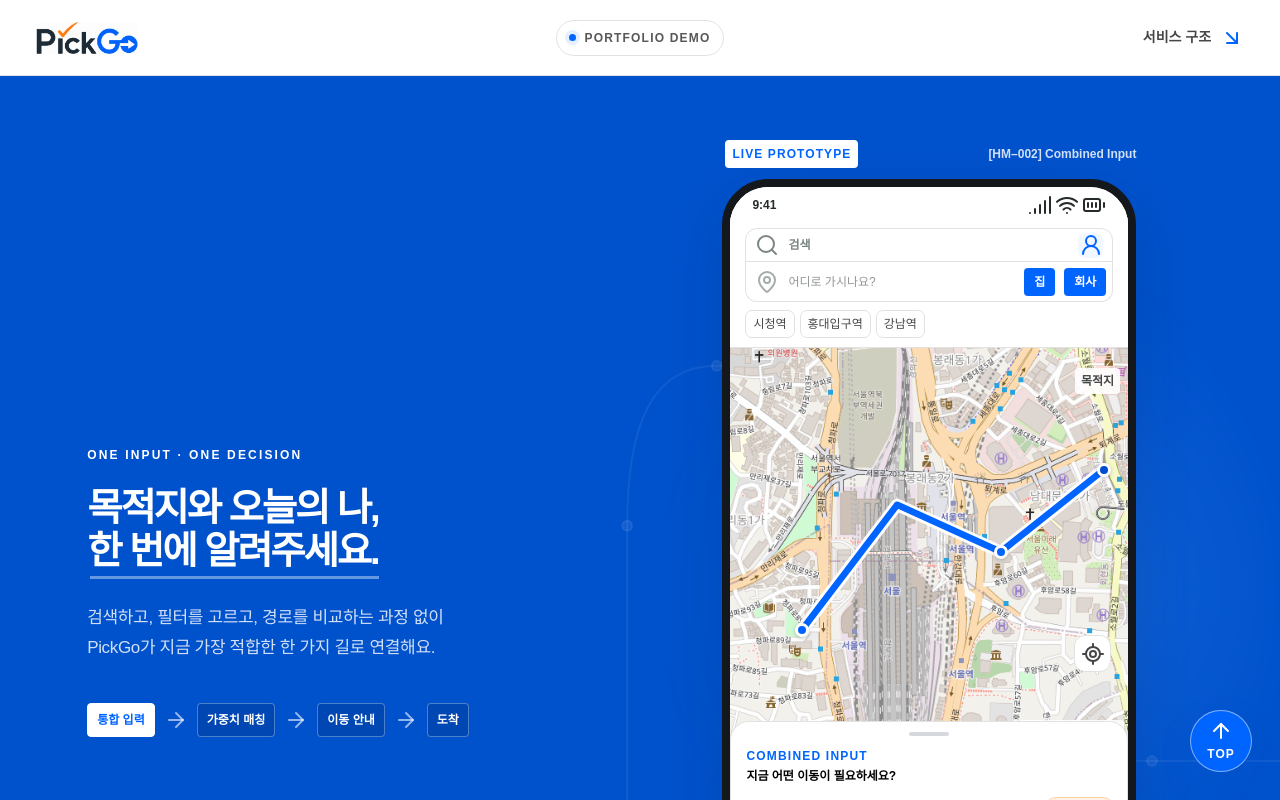
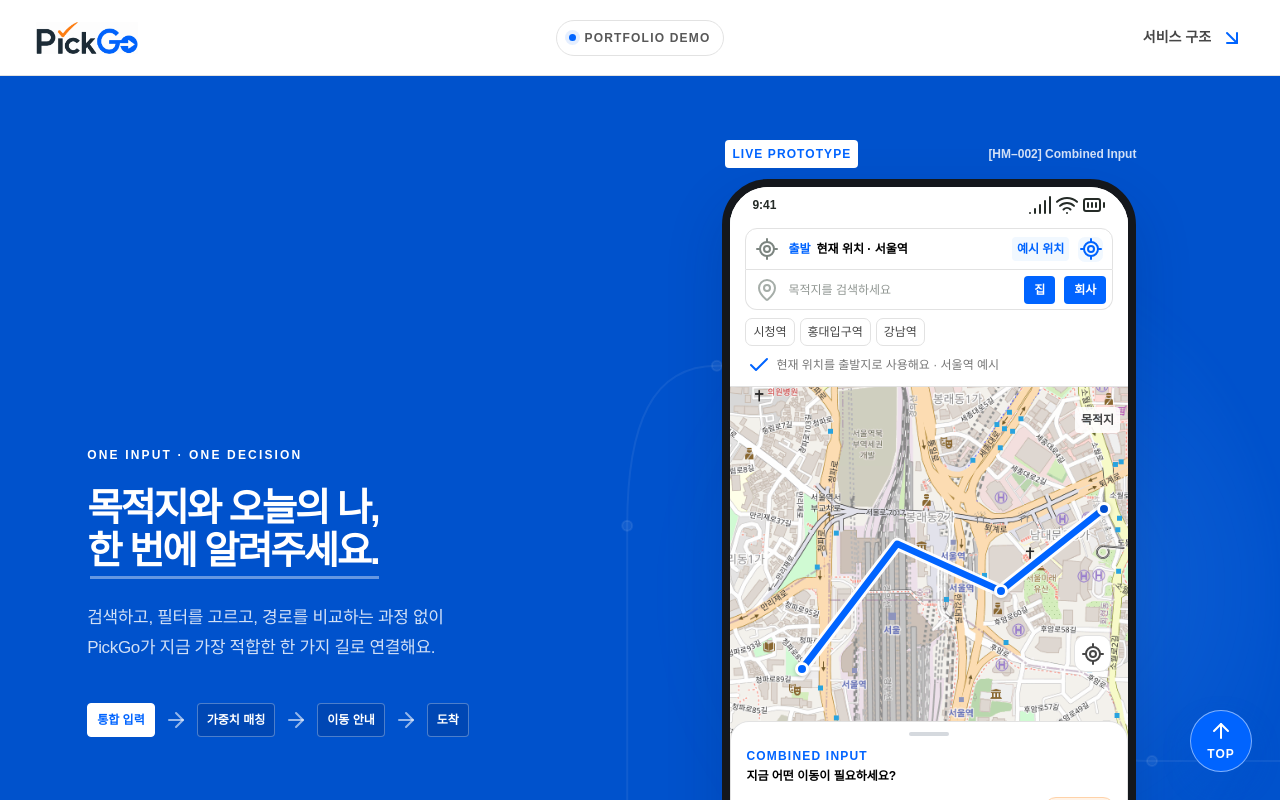
Before and after one commit to jbchboo-choi/pick_go, a Next.js app: page / in a window 1280 px wide. Shown: the top 800 px of the page. Built offline with nearby package versions, Linux system fonts and the light colour scheme.

Commit message:
clarify current location in prototype

```diff
--- a/app/globals.css
+++ b/app/globals.css
@@ -140,9 +140,16 @@
 .prototype-app-screen { min-height:680px; position:relative; overflow:hidden; background:#f5f7f6; }
 .prototype-search-panel { min-height:112px; padding:13px 15px 9px; position:relative; z-index:5; border-bottom:1px solid #dce2de; background:rgba(255,255,255,.97); box-shadow:0 5px 16px rgba(35,59,45,.07); }
 .prototype-search-row,.prototype-destination-row { display:flex; align-items:center; gap:9px; }
-.prototype-search-row { height:34px; padding:0 9px; border:1px solid #cfd5d1; border-radius:10px 10px 0 0; color:#7c8580; }
+.prototype-search-row { min-height:42px; padding:5px 9px; border:1px solid #cfd5d1; border-radius:10px 10px 0 0; color:#7c8580; }
 .prototype-search-row>span { font-size:18px; transform:rotate(-15deg); }.prototype-search-row strong { flex:1; font-size:12px; font-weight:600; }.prototype-search-row button { width:25px; height:25px; border:0; border-radius:7px; background:#e7ece9; color:#77827b; font-size:12px; font-weight:800; cursor:pointer; }
+.prototype-origin-copy { min-width:0; flex:1; display:grid; grid-template-columns:auto 1fr auto; align-items:center; gap:6px; }
+.prototype-origin-copy small { color:var(--primary); font-size:12px; font-weight:800; }
+.prototype-origin-copy strong { min-width:0; overflow:hidden; color:var(--ink); text-overflow:ellipsis; white-space:nowrap; }
+.prototype-origin-copy b { padding:3px 5px; border-radius:4px; background:var(--surface-blue); color:var(--primary); font-size:12px; white-space:nowrap; }
 .prototype-destination-row { height:40px; padding:0 6px 0 9px; border:1px solid #cfd5d1; border-top:0; border-radius:0 0 10px 10px; }.prototype-destination-row>span { color:#a5ada8; font-size:12px; }.prototype-destination-row input { min-width:0; flex:1; border:0; outline:0; background:transparent; color:#263129; font-size:12px; }.prototype-destination-row button { height:28px; padding:0 10px; border:0; border-radius:7px; background:#2682c5; color:white; font-size:12px; font-weight:750; cursor:pointer; }.prototype-quick-row { padding-top:8px; display:flex; gap:5px; }.prototype-quick-row button { padding:4px 7px; border:1px solid #d9dedb; border-radius:7px; background:#f7f9f7; color:#6d7870; font-size:12px; cursor:pointer; }
+.prototype-location-note { margin:7px 2px 0; display:flex; align-items:center; gap:5px; color:var(--muted-alt); font-size:12px; line-height:1.4; }
+.prototype-location-note svg { width:14px; height:14px; flex:0 0 14px; color:var(--primary); }
+.prototype-location-note.checked { color:var(--mint); }
 .coded-route-map { position:relative; overflow:hidden; background-color:#e8ebea; background-image:linear-gradient(31deg,transparent 46%,rgba(255,255,255,.94) 47%,rgba(255,255,255,.94) 54%,transparent 55%),linear-gradient(118deg,transparent 41%,rgba(255,255,255,.82) 42%,rgba(255,255,255,.82) 50%,transparent 51%); }
 .home-prototype>.coded-route-map { height:392px; }.coded-road { position:absolute; display:block; border:1px solid #d1d6d3; border-radius:30px; background:#f9faf9; }.coded-road.road-one { width:125%; height:21px; left:-13%; top:24%; transform:rotate(-18deg); }.coded-road.road-two { width:108%; height:18px; left:-4%; top:66%; transform:rotate(23deg); }.coded-road.road-three { width:18px; height:115%; left:25%; top:-8%; transform:rotate(12deg); }.coded-road.road-four { width:16px; height:110%; right:24%; top:-5%; transform:rotate(-9deg); }.coded-road.road-five { width:70%; height:17px; left:13%; top:46%; transform:rotate(-39deg); }
 .coded-block { position:absolute; display:block; border:1px solid #d3d7d5; background:rgba(211,215,213,.72); transform:rotate(-9deg); }.block-one { width:48px; height:40px; left:9%; top:17%; }.block-two { width:72px; height:52px; right:9%; top:17%; }.block-three { width:54px; height:47px; left:12%; bottom:13%; }.block-four { width:66px; height:42px; right:13%; bottom:10%; }
@@ -451,6 +458,7 @@
 .capture-search>div+div { border-top:1px solid #e5e8ec; }
 .capture-search span { flex:1; }
 .capture-search b { padding:8px 10px; border-radius:7px; background:var(--primary); color:#fff; font-size:12px; }
+.capture-search .capture-origin-badge { padding:4px 7px; background:var(--surface-blue); color:var(--primary); }
 .capture-quick { margin:8px 14px 10px; display:flex; gap:5px; }
 .capture-quick span { padding:5px 8px; border:1px solid #dfe3e8; border-radius:100px; color:#5f6874; font-size:12px; }
 .capture-map-home { height:260px; }
--- a/app/page.tsx
+++ b/app/page.tsx
@@ -6,7 +6,7 @@
   Accessibility, ArrowDown, ArrowDownRight, ArrowLeft, ArrowRight, ArrowUp, ArrowUpRight,
   BatteryFull, Briefcase, CarTaxiFront, Check, Circle, CircleCheckBig, Clock, CornerUpRight,
   GitCompareArrows, ListFilter, LoaderCircle, LocateFixed, MapPin, Moon, Quote, RotateCcw,
-  Route, Search, Signal, TrainFront, TriangleAlert, UserRound, Wifi, X, Zap, type LucideIcon,
+  Route, Search, Signal, TrainFront, TriangleAlert, Wifi, X, Zap, type LucideIcon,
 } from 'lucide-react';
 import { ConditionId, conditions, destinations, scenarios } from './mock-data';
 
@@ -123,6 +123,7 @@
   const [showReport, setShowReport] = useState(false);
   const [congestionReport, setCongestionReport] = useState('');
   const [transportMode, setTransportMode] = useState('');
+  const [locationChecked, setLocationChecked] = useState(false);
 
   const condition = conditions.find((item) => item.id === selected);
   const scenario = selected ? scenarios[selected] : null;
@@ -158,6 +159,7 @@
     setShowReport(false);
     setCongestionReport('');
     setTransportMode('');
+    setLocationChecked(false);
     window.scrollTo({ top: 0, behavior: 'smooth' });
   }
 
@@ -209,12 +211,13 @@
             {step === 'input' && (
               <div className="prototype-app-screen home-prototype screen-enter">
                 <div className="prototype-search-panel">
-                  <div className="prototype-search-row"><span><Search aria-hidden="true" size={24} strokeWidth={2} /></span><strong>검색</strong><button type="button" aria-label="프로필"><UserRound aria-hidden="true" size={24} strokeWidth={2} /></button></div>
-                  <div className="prototype-destination-row"><span><MapPin aria-hidden="true" size={24} strokeWidth={2} /></span><input value={destination} onChange={(event) => setDestination(event.target.value)} placeholder="어디로 가시나요?" /><button type="button" onClick={() => setDestination('집')}>집</button><button type="button" onClick={() => setDestination('회사')}>회사</button></div>
+                  <div className="prototype-search-row prototype-origin-row"><span><LocateFixed aria-hidden="true" size={24} strokeWidth={2} /></span><div className="prototype-origin-copy"><small>출발</small><strong>현재 위치 · 서울역</strong><b>예시 위치</b></div><button type="button" onClick={() => setLocationChecked(true)} aria-label="현재 위치 다시 확인"><LocateFixed aria-hidden="true" size={24} strokeWidth={2} /></button></div>
+                  <div className="prototype-destination-row"><span><MapPin aria-hidden="true" size={24} strokeWidth={2} /></span><input value={destination} onChange={(event) => setDestination(event.target.value)} placeholder="목적지를 검색하세요" aria-label="목적지 검색" /><button type="button" onClick={() => setDestination('집')}>집</button><button type="button" onClick={() => setDestination('회사')}>회사</button></div>
                   <div className="prototype-quick-row">{destinations.map((item) => <button type="button" key={item} onClick={() => setDestination(item)}>{item}</button>)}</div>
+                  <p className={`prototype-location-note ${locationChecked ? 'checked' : ''}`}><Check aria-hidden="true" size={14} strokeWidth={2} />{locationChecked ? '현재 위치를 다시 확인했어요 · 서울역 예시' : '현재 위치를 출발지로 사용해요 · 서울역 예시'}</p>
                 </div>
                 <PrototypeRouteMap variant="home" destination={displayDestination || '목적지'} />
-                <button className="map-locate-button" type="button" aria-label="현재 위치"><LocateFixed aria-hidden="true" size={24} strokeWidth={2} /></button>
+        <button className="map-locate-button" type="button" onClick={() => setLocationChecked(true)} aria-label="현재 위치 다시 확인"><LocateFixed aria-hidden="true" size={24} strokeWidth={2} /></button>
                 <div className="prototype-bottom-sheet input-sheet">
                   <span className="sheet-grabber" />
                   <div className="sheet-heading"><div><small>COMBINED INPUT</small><strong>지금 어떤 이동이 필요하세요?</strong></div>{condition && <span>선택 완료 <Check aria-hidden="true" size={24} strokeWidth={2} /></span>}</div>
@@ -427,8 +430,8 @@
           <div className="capture-device">
             <div className="capture-statusbar"><strong>9:41</strong><span><Signal aria-hidden="true" /><Wifi aria-hidden="true" /><BatteryFull aria-hidden="true" /></span></div>
             <div className="capture-search">
-              <div><Search aria-hidden="true" /><span>검색</span><UserRound aria-hidden="true" /></div>
-              <div><MapPin aria-hidden="true" /><span>강남역</span><b>집</b><b>회사</b></div>
+              <div><LocateFixed aria-hidden="true" /><span>출발 · 현재 위치</span><b className="capture-origin-badge">예시</b></div>
+              <div><MapPin aria-hidden="true" /><span>목적지 · 강남역</span><b>집</b><b>회사</b></div>
             </div>
             <div className="capture-quick"><span>시청역</span><span>홍대입구역</span><span>강남역</span></div>
             <div className="capture-map-home"><PrototypeRouteMap variant="home" destination="강남역" /></div>
```
